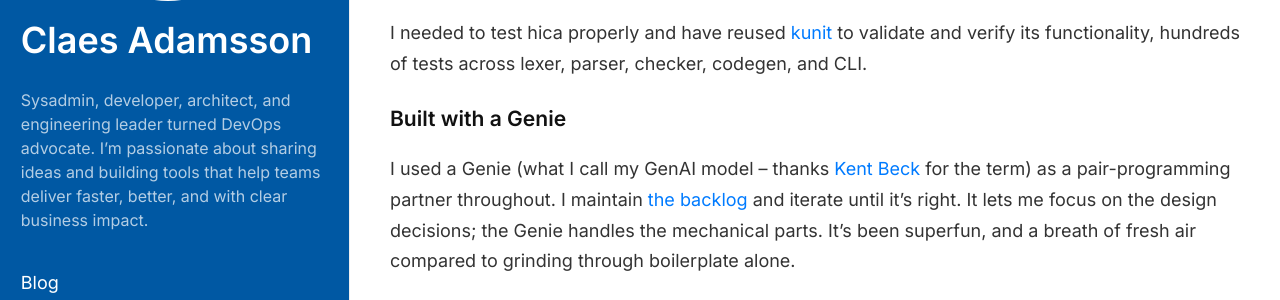
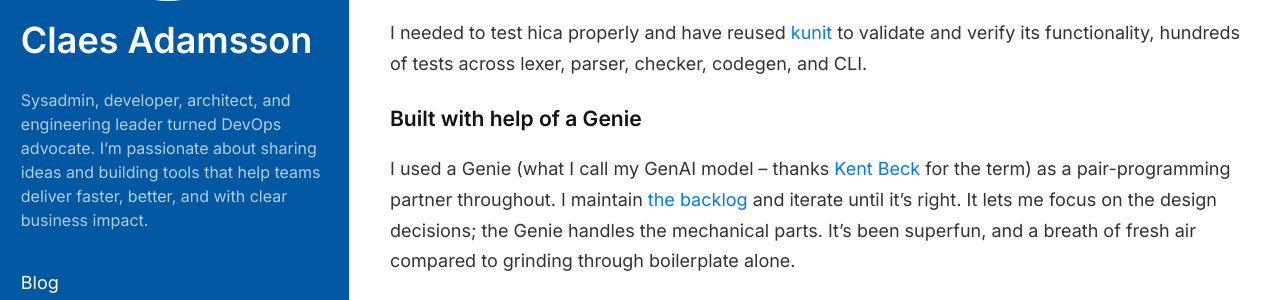
Before and after one commit to cladam/cladam.github.io, a Jekyll site: the page built from _posts/2026-05-13-introducing-hica.md, in a window 1280 px wide and 900 px high, scrolled down 1668 px. Shown: the part 154-454 px from the top of the window. Built offline with Jekyll 4.4.1, drawn with Linux system fonts in a browser that asks for light colours; grey boxes are pictures that could not be loaded.

Commit message:
fix: better wording

```diff
--- a/_posts/2026-05-13-introducing-hica.md
+++ b/_posts/2026-05-13-introducing-hica.md
@@ -50,7 +50,7 @@ The CLI is using my Clap inspired [klap library](https://github.com/cladam/klap)
 
 I needed to test hica properly and have reused [kunit](https://github.com/cladam/kunit) to validate and verify its functionality, hundreds of tests across lexer, parser, checker, codegen, and CLI.
 
-### Built with a Genie
+### Built with help of a Genie
 
 I used a Genie (what I call my GenAI model – thanks [Kent Beck](https://tidyfirst.substack.com/) for the term) as a pair-programming partner throughout. I maintain [the backlog](https://github.com/cladam/hica/blob/main/documentation/backlog.md) and iterate until it's right.
 It lets me focus on the design decisions; the Genie handles the mechanical parts. It's been superfun, and a breath of fresh air compared to grinding through boilerplate alone.
```
